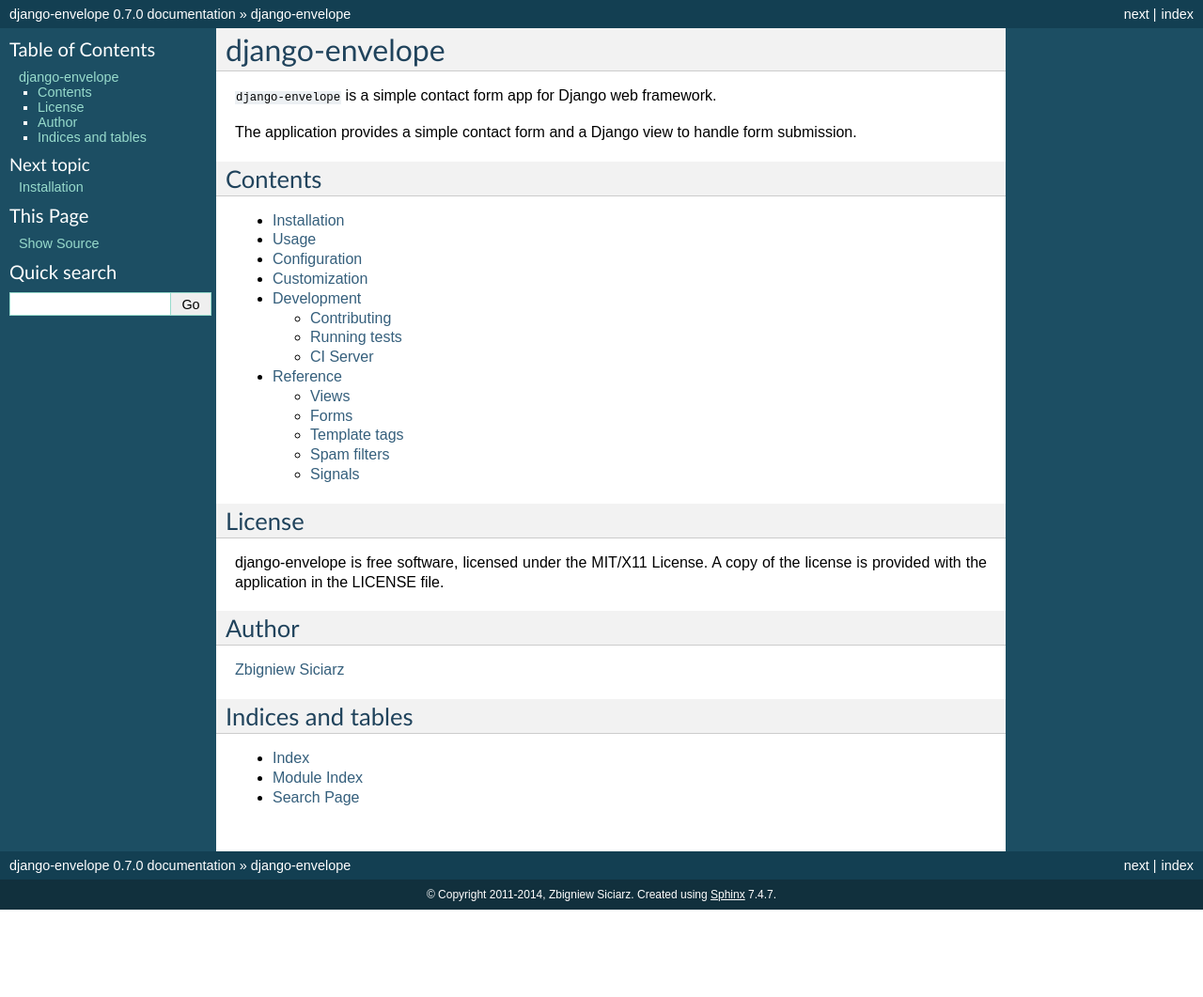
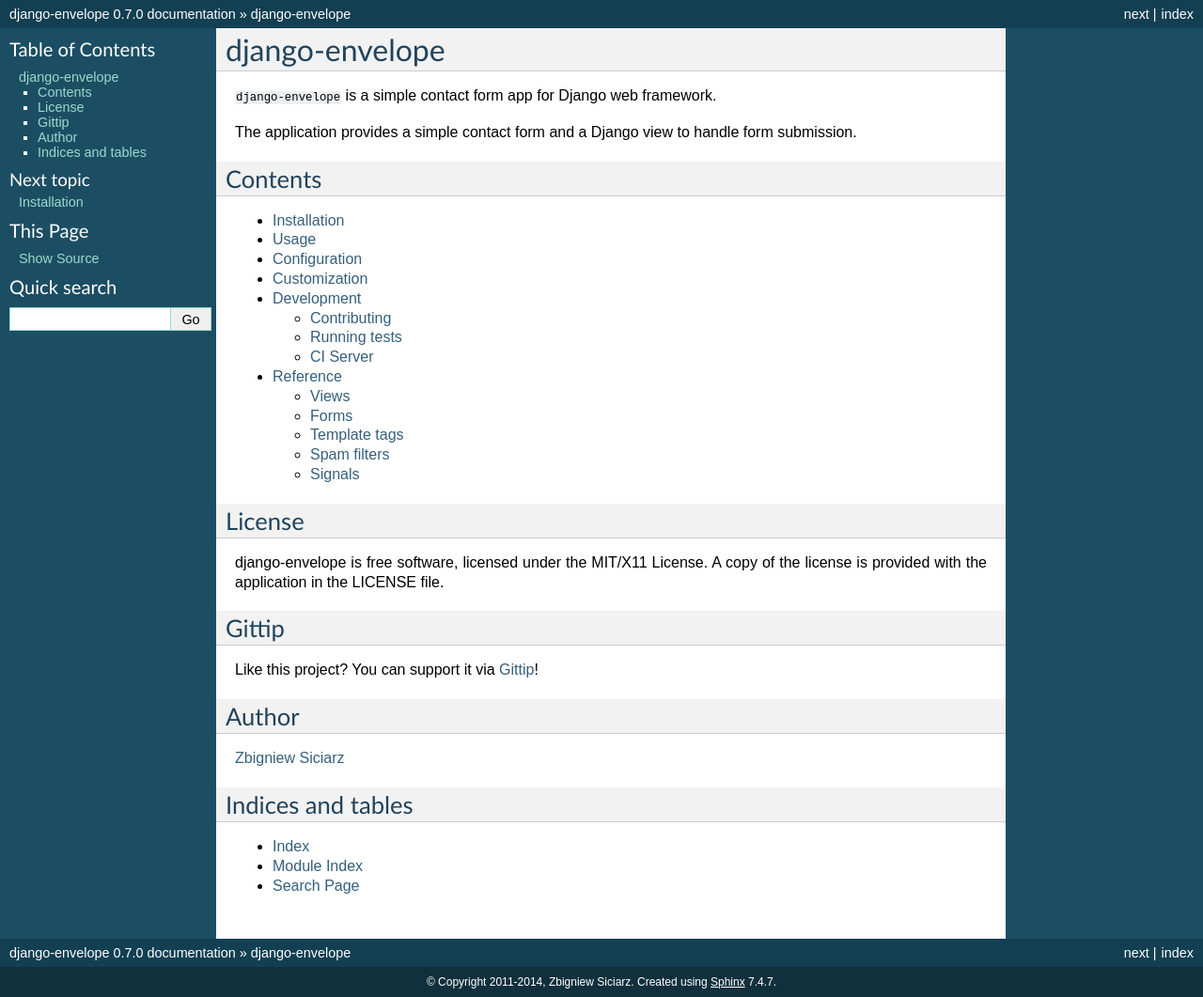
Before and after one commit to zsiciarz/django-envelope, a Sphinx documentation site: the page built from docs/index.rst, in a window 1280 px wide. Shown: the whole page at 94% size. Built offline with Sphinx 7.4.7, drawn with Linux system fonts in a browser that asks for light colours; before the commit the page ends 968 px from its top, so only the background shows below that.

Commit message:
Added link to my Gittip in the docs.

```diff
--- a/docs/index.rst
+++ b/docs/index.rst
@@ -34,6 +34,14 @@
 the license is provided with the application in the LICENSE file.
 
 
+Gittip
+======
+
+Like this project? You can support it via `Gittip`_!
+
+.. _`Gittip`: https://www.gittip.com/zsiciarz
+
+
 Author
 ======
 
```
